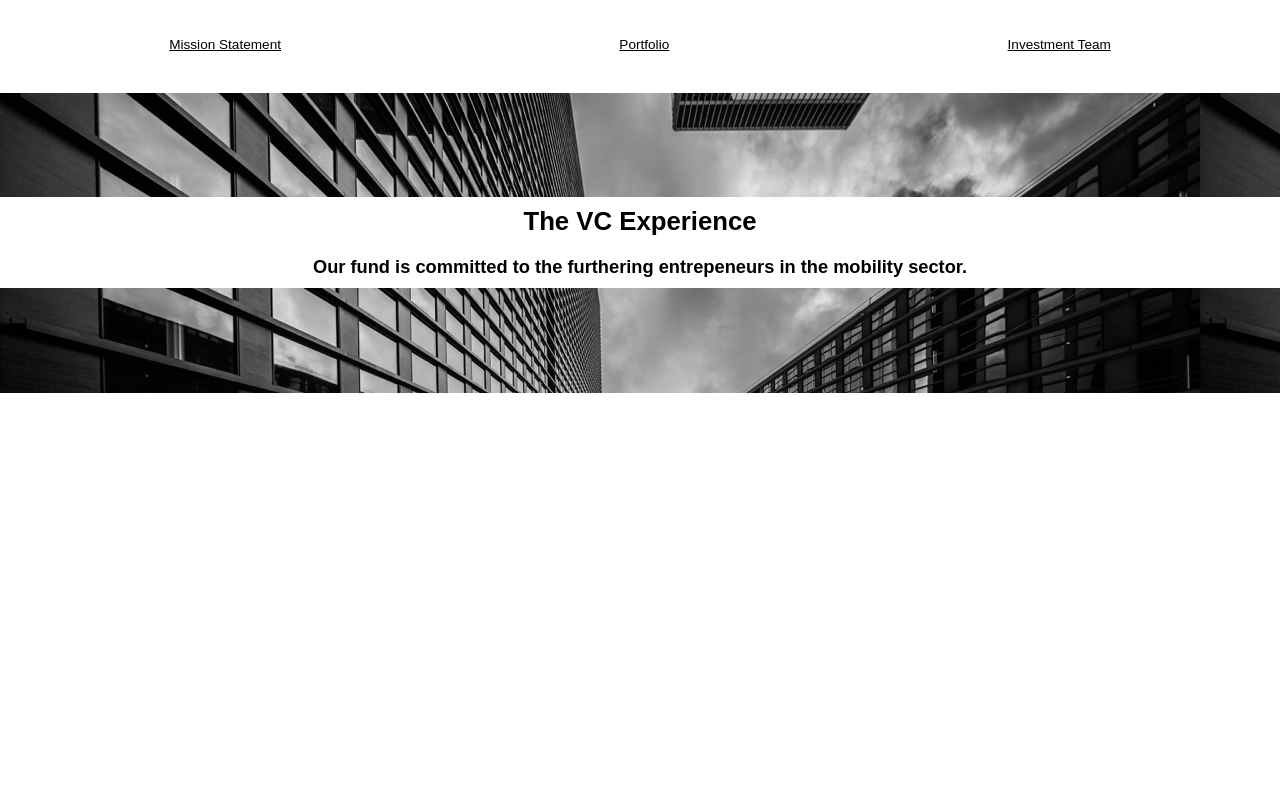
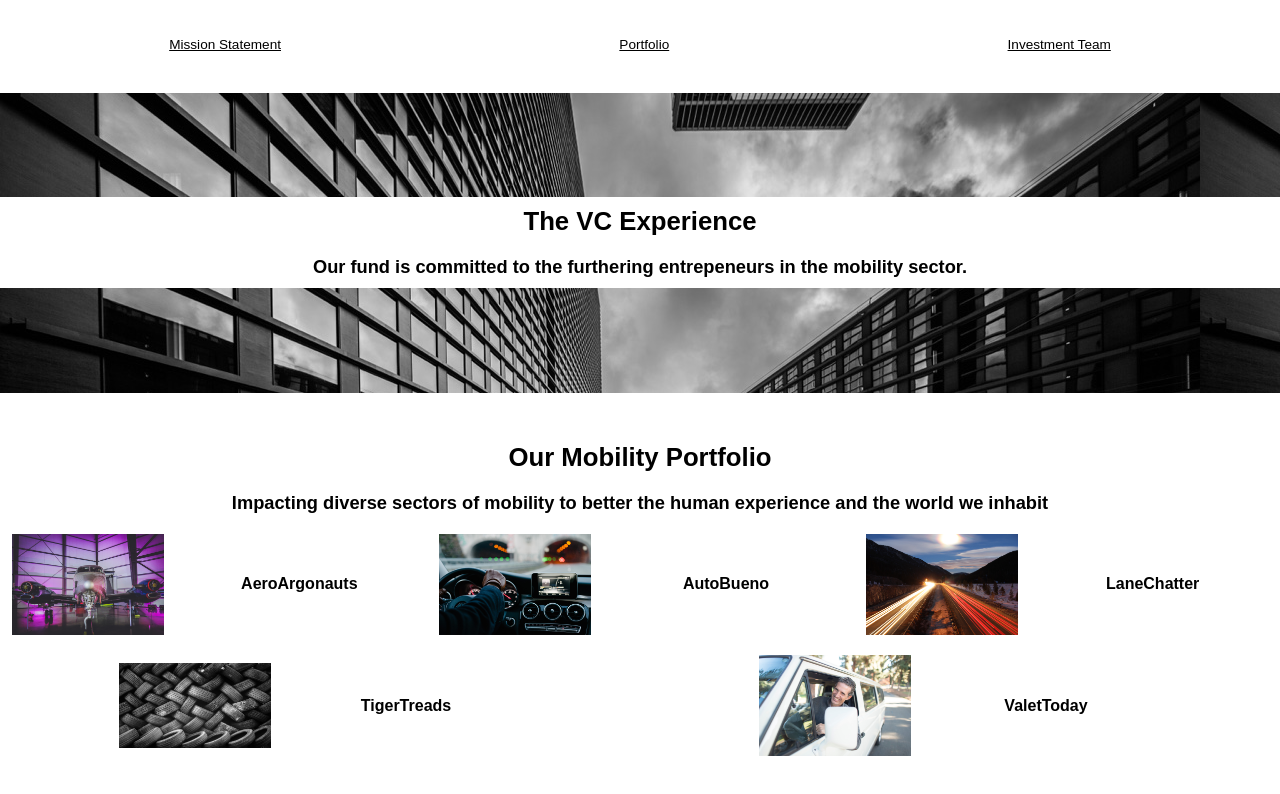
Before and after one commit to carmelete/first-github-project, a plain HTML site: page exercise_flexbox/index.html in a window 1280 px wide. Shown: the part 86-880 px from the top of the page. Before the commit the page ends 800 px from the top, so only its background shows below. Drawn offline with Linux system fonts and the light colour scheme; a web font is replaced by a local one.

Commit message:
add portfolio section

```diff
--- a/exercise_flexbox/index.html
+++ b/exercise_flexbox/index.html
@@ -30,6 +30,34 @@
                 <h5>Our fund is committed to the furthering entrepeneurs in the mobility sector.</h5>
             </div>
         </section>
+        <section class="portfolio">
+            <div class="portfolio-content">
+                <h3>Our Mobility Portfolio</h3>
+                <h5>Impacting diverse sectors of mobility to better the human experience and the world we inhabit</h5>
+                <div class="portfolio-companies">
+                    <div class="company">
+                        <img src="./resources/images/hangar.jpg"/>
+                        <span>AeroArgonauts</span>
+                    </div>
+                    <div class="company">
+                        <img src="./resources/images/dashboard.jpg"/>
+                        <span>AutoBueno</span>
+                    </div>
+                    <div class="company">
+                        <img src="./resources/images/blurred-lights.jpg"/>
+                        <span>LaneChatter</span>
+                    </div>
+                    <div class="company">
+                        <img src="./resources/images/tires.jpg"/>
+                        <span>TigerTreads</span>
+                    </div>
+                    <div class="company">
+                        <img src="./resources/images/truck.jpg"/>
+                        <span>ValetToday</span>
+                    </div>
+                </div>
+            </div>
+        </section>
     </main>
 </body>
 </html>
--- a/exercise_flexbox/resources/style.css
+++ b/exercise_flexbox/resources/style.css
@@ -38,3 +38,37 @@ h3, h5 {
     margin: 0;
     padding: .625rem;
 }
+
+.portfolio {
+    padding-top: 1.5rem;
+    min-height: 31.25rem;
+}
+
+.portfolio-companies {
+    display: flex;
+    justify-content: space-around;
+    align-items: center;
+    flex-wrap: wrap;
+}
+
+.company {
+    display: flex;
+    align-items: center;
+    justify-content: space-between;
+}
+
+.company img {
+    height: auto;
+    width: 9.5rem;
+    margin-left: auto;
+    margin-right: auto;
+    padding: .625rem;
+}
+
+.company span {
+    padding: .3125rem;
+    font-weight: bold;
+    text-align: center;
+    min-width: 15rem;
+    font-size: 1rem;
+}
```
Also changed, not shown: exercise_flexbox/resources/images/blurred-lights.jpg (added), exercise_flexbox/resources/images/dashboard.jpg (added), exercise_flexbox/resources/images/hangar.jpg (added), exercise_flexbox/resources/images/tires.jpg (added), exercise_flexbox/resources/images/truck.jpg (added).
